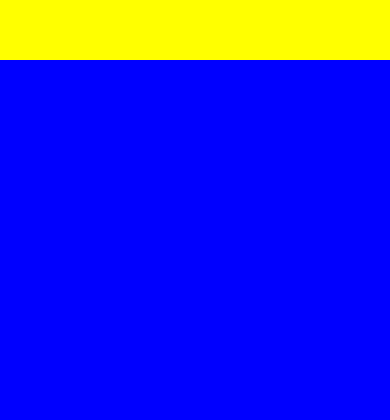
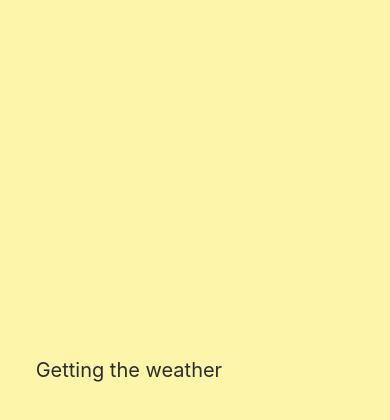
Before and after one commit to jaewon1022/weather-Application, a React Native app: screen / in a window 390 px wide. Shown: the part 362-782 px from the top of the page. Built offline with nearby package versions, Linux system fonts and the light colour scheme.

Commit message:
LoadingScreenDone.

```diff
--- a/App.js
+++ b/App.js
@@ -1,27 +1,8 @@
-import { StatusBar } from 'expo-status-bar';
 import React from 'react';
-import { StyleSheet, Text, View } from 'react-native';
+import Loading from './Loading';
 
 export default function App() {
   return (
-    <View style={styles.container}>
-      <View style={styles.yellowView} />
-      <View style={styles.blueView} />
-      <StatusBar style="auto" />
-    </View>
+    <Loading />
   );
 }
-
-const styles = StyleSheet.create({
-  container: {
-    flex: 1,
-  },
-  yellowView: {
-    flex: 1,
-    backgroundColor: "yellow"
-  },
-  blueView: {
-    flex: 1,
-    backgroundColor: "blue"
-  }
-});
--- /dev/null
+++ b/Loading.js
@@ -0,0 +1,25 @@
+import React from "react";
+import { StyleSheet, Text, View } from "react-native";
+
+
+export default function Loading(){
+    return (
+        <View style={styles.container}>
+            <Text style={styles.text}> Getting the weather </Text>
+        </View>
+    );
+}
+
+const styles = StyleSheet.create({
+    container: {
+        flex: 1,
+        justifyContent: "flex-end",
+        paddingHorizontal: 30,
+        paddingVertical: 100,
+        backgroundColor: "#FDF6AA",
+    },
+    text: {
+        color: "#2c2c2c",
+        fontSize: 20,
+    }
+})
```
